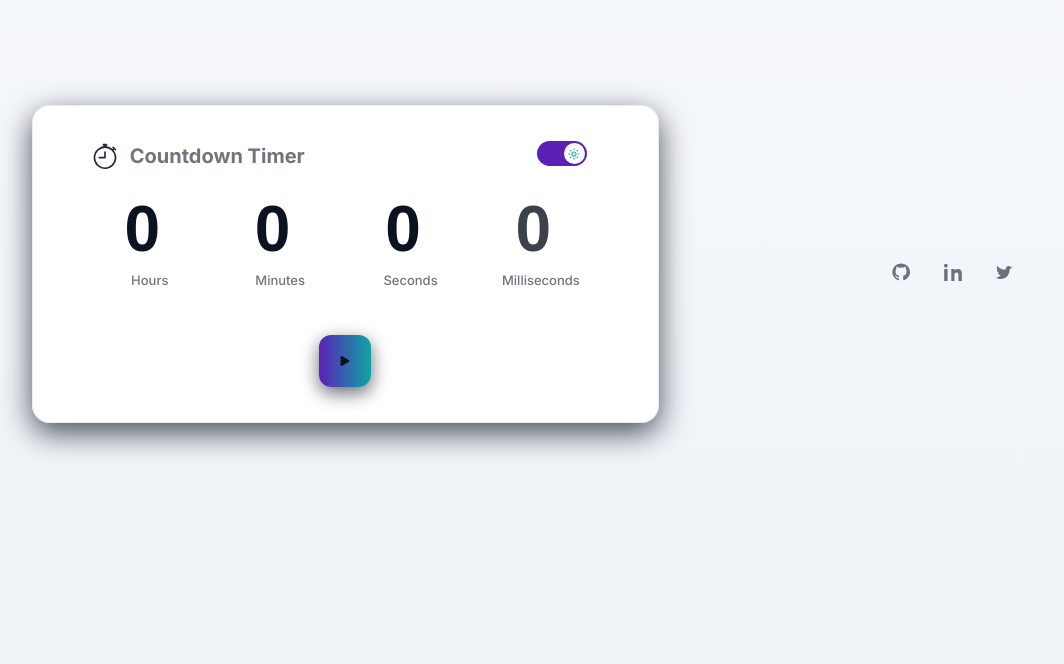
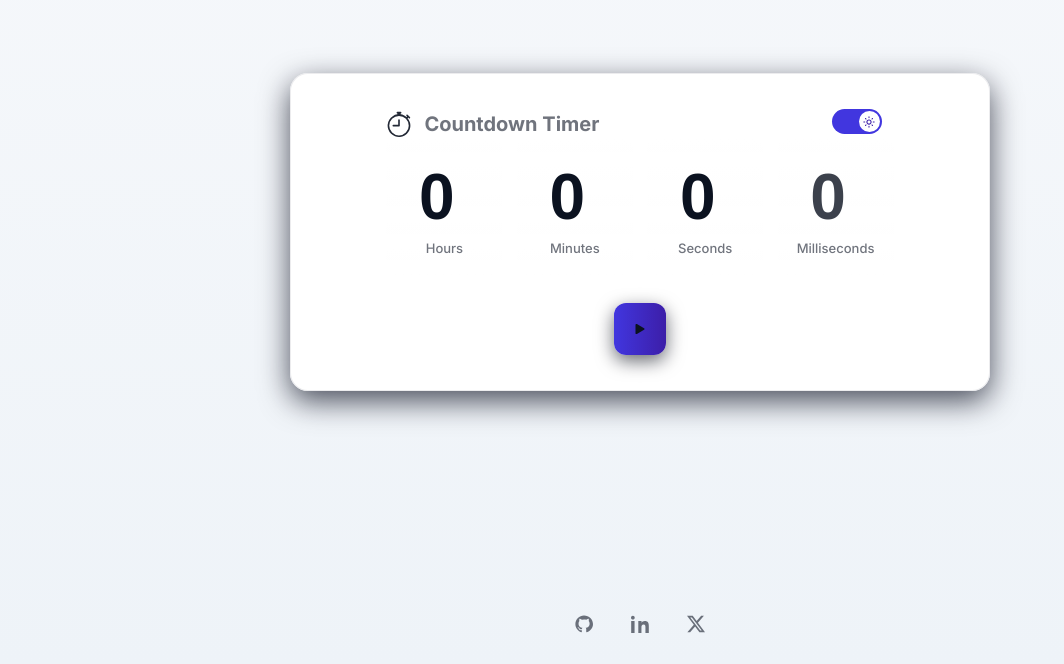
Before and after one commit to FiyinfoluwaDav/Count-down-timer-react, a React (Create React App) app: page / in a window 1280 px wide. Shown: the part 136-800 px from the top of the page, without its empty margins (0-1064 px from the left). Built offline with nearby package versions, Linux system fonts and the light colour scheme.

Commit message:
Fix icons

```diff
--- a/src/components/App.jsx
+++ b/src/components/App.jsx
@@ -21,10 +21,12 @@ function App() {
   }
 
   return (
-    <div className="app">
-      <CountdownTimer theme={theme} toggleTheme={toggleTheme} />
+    <>
+      <div className="app">
+        <CountdownTimer theme={theme} toggleTheme={toggleTheme} />
+      </div>
       <Footer />
-    </div>
+    </>
   );
 }
 
--- a/src/components/icons/XIcon.js
+++ b/src/components/icons/XIcon.js
@@ -1,11 +1,16 @@
 import React from "react";
 function XIcon(props) {
   return (
-    <svg {...props} viewBox="0 0 24 24" width="24" height="24" aria-hidden="true">
-      <path
-        fill="currentColor"
-        d="M22.46 6c-.77.35-1.6.58-2.46.69.89-.53 1.57-1.37 1.89-2.37-.83.49-1.75.84-2.72 1.03A4.12 4.12 0 0016.98 4c-2.28 0-4.13 1.85-4.13 4.13 0 .32.04.63.1.93C8.12 9.05 4.3 7.13 1.67 4.15c-.36.61-.57 1.3-.57 2.05 0 1.41.72 2.65 1.83 3.38-.67-.02-1.3-.2-1.85-.5v.05c0 1.98 1.4 3.63 3.27 4.01-.34.09-.69.13-1.06.13-.26 0-.52-.03-.77-.07.52 1.62 2.03 2.79 3.82 2.83A8.29 8.29 0 010 19.54c1.82 1.16 3.98 1.85 6.31 1.85 7.57 0 11.72-6.27 11.72-11.72 0-.18 0-.35-.01-.53.8-.58 1.5-1.31 2.06-2.13-.76.34-1.58.58-2.44.69z"
-      />
+    <svg
+      {...props}
+      xmlns="http://www.w3.org/2000/svg"
+      viewBox="0 0 16 16"
+      width="24"
+      height="24"
+      fill="currentColor"
+      aria-hidden="true"
+    >
+      <path d="M12.6.75h2.454l-5.36 6.142L16 15.25h-4.937l-3.867-5.07-4.425 5.07H.316l5.733-6.57L0 .75h5.063l3.495 4.633L12.601.75Zm-.86 13.028h1.36L4.323 2.145H2.865z" />
     </svg>
   );
 }
--- a/src/styles.css
+++ b/src/styles.css
@@ -3,8 +3,8 @@
 :root{
   --bg1: #071124;
   --bg2: #081028;
-  --accent1: #7c3aed;
-  --accent2: #06b6d4;
+  --accent1: #4136df;
+  --accent2: #3c1ea8;
   --muted: rgba(255,255,255,0.6);
   --muted-border: rgba(255,255,255,0.06);
   --text-color: #fff;
@@ -33,7 +33,7 @@ body::after{
 
 .app{
   min-height:100vh;
-  display:flex;align-items:center;justify-content:center;padding:2rem;
+  display:flex;align-items:center;justify-content:center;padding:2rem;padding-bottom:6rem;flex-direction:column;
 }
 
 .timer-card{
@@ -130,8 +130,8 @@ body::after{
 body.light{
   --bg1: #f6f8fb;
   --bg2: #eef3f8;
-  --accent1: #5b21b6;
-  --accent2: #0ea5a4;
+  --accent1: #4136df;
+  --accent2: #3c1ea8;
   --card-bg: rgba(255,255,255,0.95);
   --muted: rgba(17,24,39,0.6);
   --muted-border: rgba(17,24,39,0.08);
@@ -150,9 +150,9 @@ body{transition:background 220ms ease,color 220ms ease}
 }
 
 /* Footer + socials */
-.footer{width:100%;display:flex;justify-content:center;margin-top:1rem}
+.footer{width:100%;display:flex;justify-content:center;position:fixed;left:0;right:0;bottom:18px;margin:0;pointer-events:auto}
 .footer-inner{display:flex;gap:12px;align-items:center}
-.social-link{display:inline-flex;align-items:center;justify-content:center;width:40px;height:40px;border-radius:8px;transition:transform 160ms, background-color 160ms;color:var(--muted);background:transparent;border:1px solid transparent}
+.social-link{display:inline-flex;align-items:center;justify-content:center;width:44px;height:44px;border-radius:10px;transition:transform 160ms, background-color 160ms,color 160ms;color:var(--muted);background:transparent;border:1px solid transparent}
 .social-link:hover{transform:translateY(-4px);color:var(--text-color)}
 .social-icon{width:18px;height:18px;display:block;color:inherit}
 .social-link:hover .social-icon{color:var(--accent2)}
```
